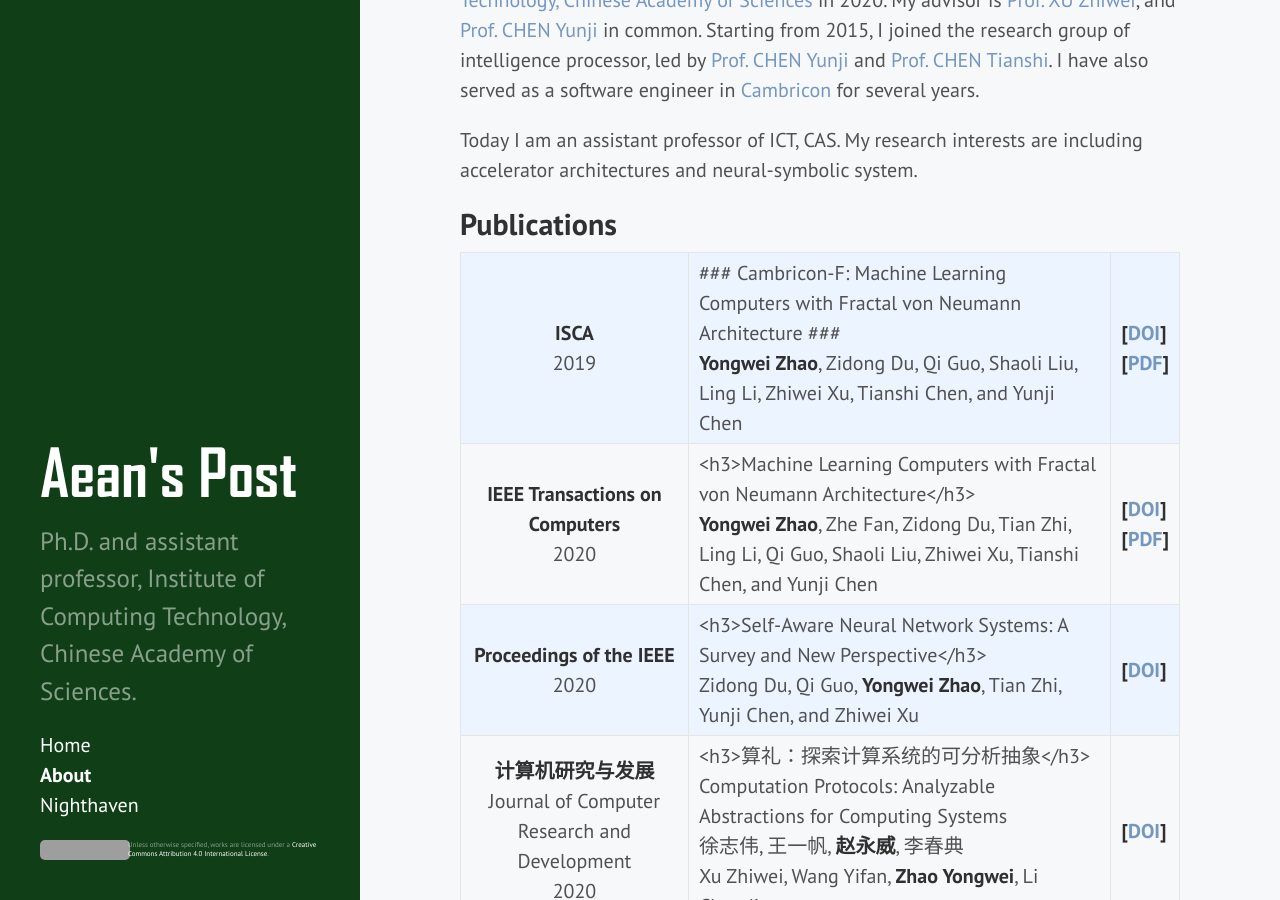
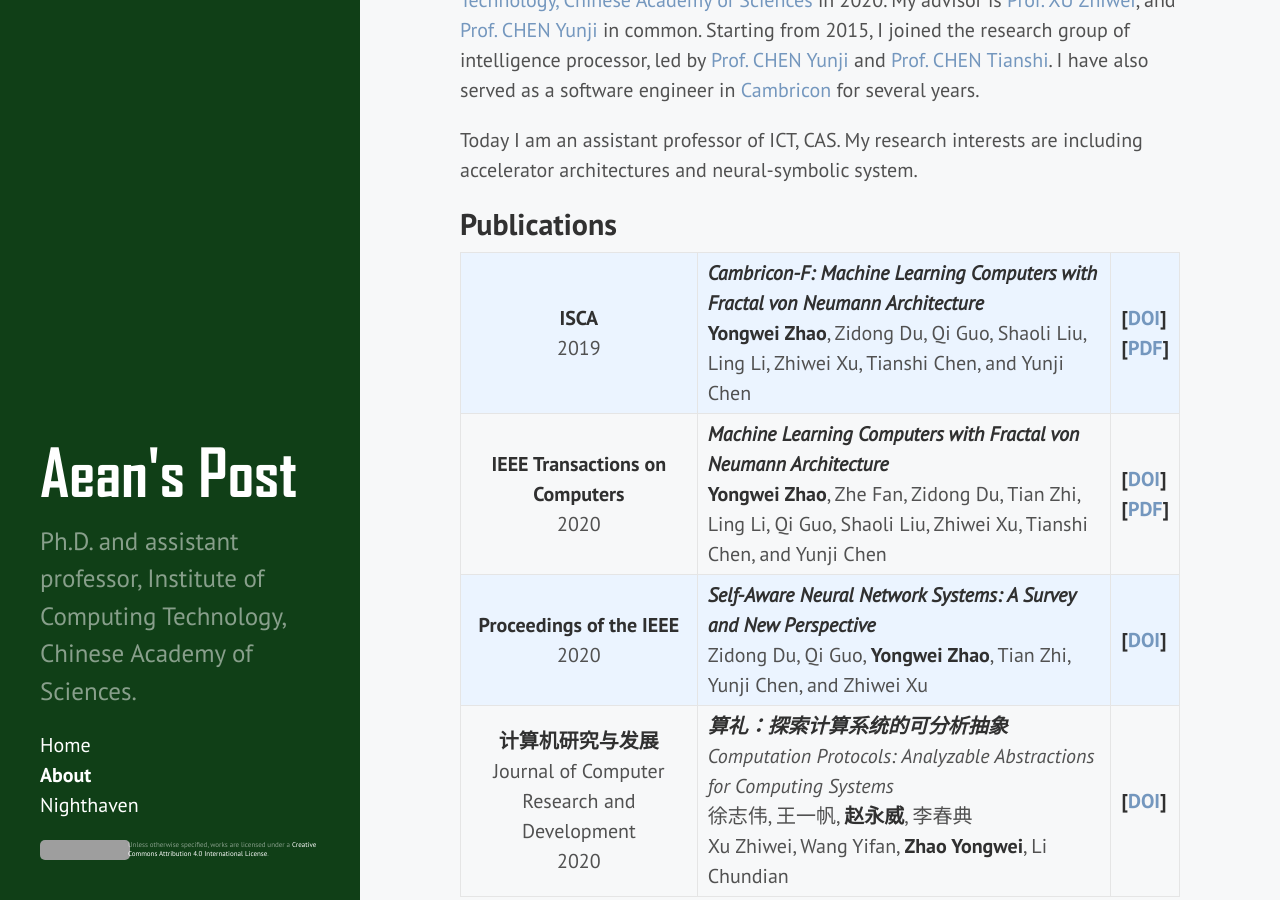
Before and after one commit to AeanSR/AeanSR.github.io, a Jekyll site: the page built from about.md, in a window 1280 px wide and 900 px high, scrolled down 243 px. Built offline with Jekyll 4.4.1, drawn with Linux system fonts in a browser that asks for light colours; grey boxes are pictures that could not be loaded.

```diff
--- a/about.md
+++ b/about.md
@@ -18,10 +18,10 @@ Today I am an assistant professor of ICT, CAS. My research interests are includi
 </style>
 | | | |
 | :-------------: | :---------- | :----------- |
-| __ISCA__<br>2019 | ### Cambricon-F: Machine Learning Computers with Fractal von Neumann Architecture ### <br>__Yongwei Zhao__, Zidong Du, Qi Guo, Shaoli Liu, Ling Li, Zhiwei Xu, Tianshi Chen, and Yunji Chen | __[[DOI](https://doi.org/10.1145/3307650.3322226)]__<br>__[[PDF](https://nighthaven.aean.net/barn/Sollnstsa)]__ |
-| __IEEE Transactions on Computers__<br>2020 | <h3>Machine Learning Computers with Fractal von Neumann Architecture</h3><br> __Yongwei Zhao__, Zhe Fan, Zidong Du, Tian Zhi, Ling Li, Qi Guo, Shaoli Liu, Zhiwei Xu, Tianshi Chen, and Yunji Chen | __[[DOI](https://doi.org/10.1109/TC.2020.2982159)]__<br>__[[PDF](https://nighthaven.aean.net/barn/Rerra)]__ |
-| __Proceedings of the IEEE__<br>2020 | <h3>Self-Aware Neural Network Systems: A Survey and New Perspective</h3><br> Zidong Du, Qi Guo, __Yongwei Zhao__, Tian Zhi, Yunji Chen, and Zhiwei Xu | __[[DOI](https://doi.org/10.1109/JPROC.2020.2977722)]__ |
-| __计算机研究与发展__<br>Journal of Computer Research and Development<br>2020 | <h3>算礼：探索计算系统的可分析抽象</h3><br> Computation Protocols: Analyzable Abstractions for Computing Systems <br> 徐志伟, 王一帆, __赵永威__, 李春典 <br> Xu Zhiwei, Wang Yifan, __Zhao Yongwei__, Li Chundian | __[[DOI](https://doi.org/10.7544/issn1000-1239.2020.20200058)]__ |
+| __ISCA__<br>2019 | ***Cambricon-F: Machine Learning Computers with Fractal von Neumann Architecture***<br>__Yongwei Zhao__, Zidong Du, Qi Guo, Shaoli Liu, Ling Li, Zhiwei Xu, Tianshi Chen, and Yunji Chen | __[[DOI](https://doi.org/10.1145/3307650.3322226)]__<br>__[[PDF](https://nighthaven.aean.net/barn/Sollnstsa)]__ |
+| __IEEE Transactions on Computers__<br>2020 | ***Machine Learning Computers with Fractal von Neumann Architecture***<br> __Yongwei Zhao__, Zhe Fan, Zidong Du, Tian Zhi, Ling Li, Qi Guo, Shaoli Liu, Zhiwei Xu, Tianshi Chen, and Yunji Chen | __[[DOI](https://doi.org/10.1109/TC.2020.2982159)]__<br>__[[PDF](https://nighthaven.aean.net/barn/Rerra)]__ |
+| __Proceedings of the IEEE__<br>2020 | ***Self-Aware Neural Network Systems: A Survey and New Perspective***<br> Zidong Du, Qi Guo, __Yongwei Zhao__, Tian Zhi, Yunji Chen, and Zhiwei Xu | __[[DOI](https://doi.org/10.1109/JPROC.2020.2977722)]__ |
+| __计算机研究与发展__<br>Journal of Computer Research and Development<br>2020 | ***算礼：探索计算系统的可分析抽象***<br> *Computation Protocols: Analyzable Abstractions for Computing Systems* <br> 徐志伟, 王一帆, __赵永威__, 李春典 <br> Xu Zhiwei, Wang Yifan, __Zhao Yongwei__, Li Chundian | __[[DOI](https://doi.org/10.7544/issn1000-1239.2020.20200058)]__ |
 
 ## Engineering
 
```
